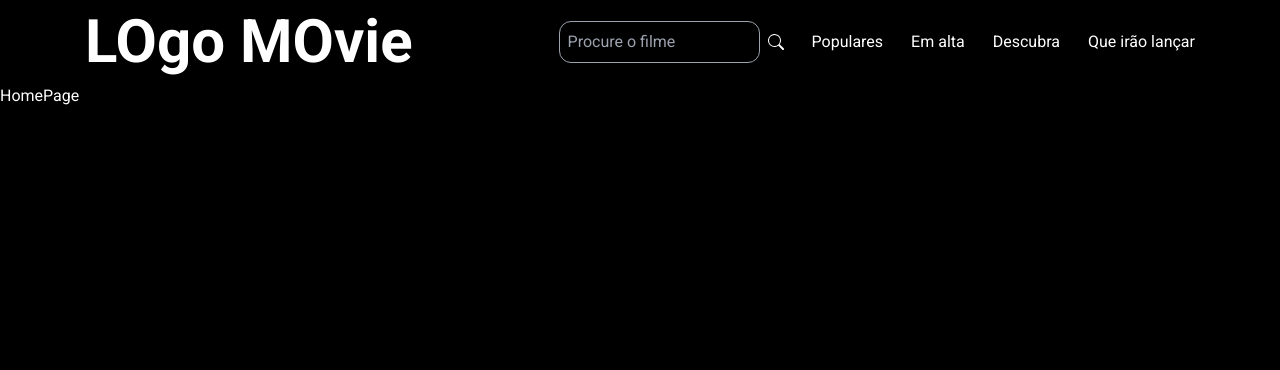
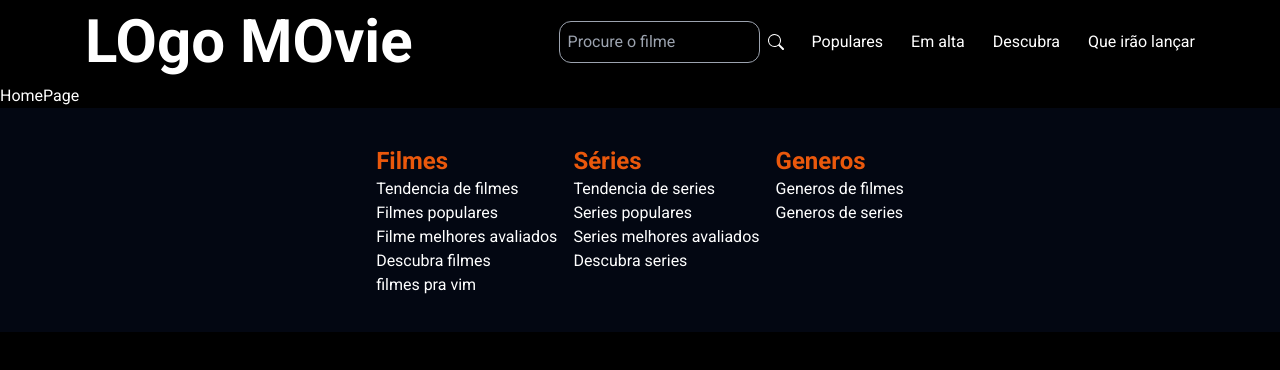
Before and after one commit to Kauedamasceno/TheRateMoviesDev, a Next.js app: page / in a window 1280 px wide. Shown: the top 370 px of the page. Built offline with nearby package versions, Linux system fonts and the light colour scheme.

Commit message:
Added the Footer

```diff
--- a/src/app/layout.tsx
+++ b/src/app/layout.tsx
@@ -2,6 +2,7 @@ import type { Metadata } from "next";
 import {Roboto} from 'next/font/google'
 import './globals.css'
 import Header from '@/components/Header/header';
+import Footer from '@/components/Footer/Footer';
 
 export const metadata: Metadata = {
   title: "Create Next App",
@@ -24,7 +25,9 @@ export default function RootLayout({
     <html lang="en" className={`${roboto.variable}`}>
       <body className='font-roboto bg-black text-white'>
         <Header/>
-        {children}</body>
+        {children}
+        <Footer/>
+        </body>
     </html>
   );
 }
--- /dev/null
+++ b/src/components/Footer/Footer.tsx
@@ -0,0 +1,44 @@
+import Link from "next/link";
+import React from "react";
+
+const Footer = () => {
+  return (
+    <div className="h-56 flex justify-center items-center gap-4 bg-gray-950 ">
+      <div className="h-4/6  flex flex-col">
+        <h2 className="text-2xl font-bold text-orange-600">Filmes</h2>
+
+        <Link href="/trending-movies">Tendencia de filmes</Link>
+
+        <Link href="/popular-movies">Filmes populares</Link>
+
+        <Link href="/top-rated-movies">Filme melhores avaliados</Link>
+
+        <Link href="/discover-movies">Descubra filmes</Link>
+
+        <Link href="/coming-up">filmes pra vim</Link>
+      </div>
+
+      <div className="h-4/6 flex flex-col">
+        <h2 className="text-2xl font-bold text-orange-600">Séries</h2>
+
+        <Link href="/trending-series">Tendencia de series</Link>
+
+        <Link href="/popular-series">Series populares</Link>
+
+        <Link href="/top-rated">Series melhores avaliados</Link>
+
+        <Link href="/discover-series">Descubra series</Link>
+      </div>
+
+      <div className="h-4/6 flex flex-col justify-start">
+        <h2 className="text-2xl font-bold text-orange-600">Generos</h2>
+
+        <Link href="/genres-movies">Generos de filmes</Link>
+
+        <Link href="/genres-series">Generos de series</Link>
+      </div>
+    </div>
+  );
+};
+
+export default Footer;
```
Also changed, not shown: src/utils/model.json (added, +26 -0 lines).
